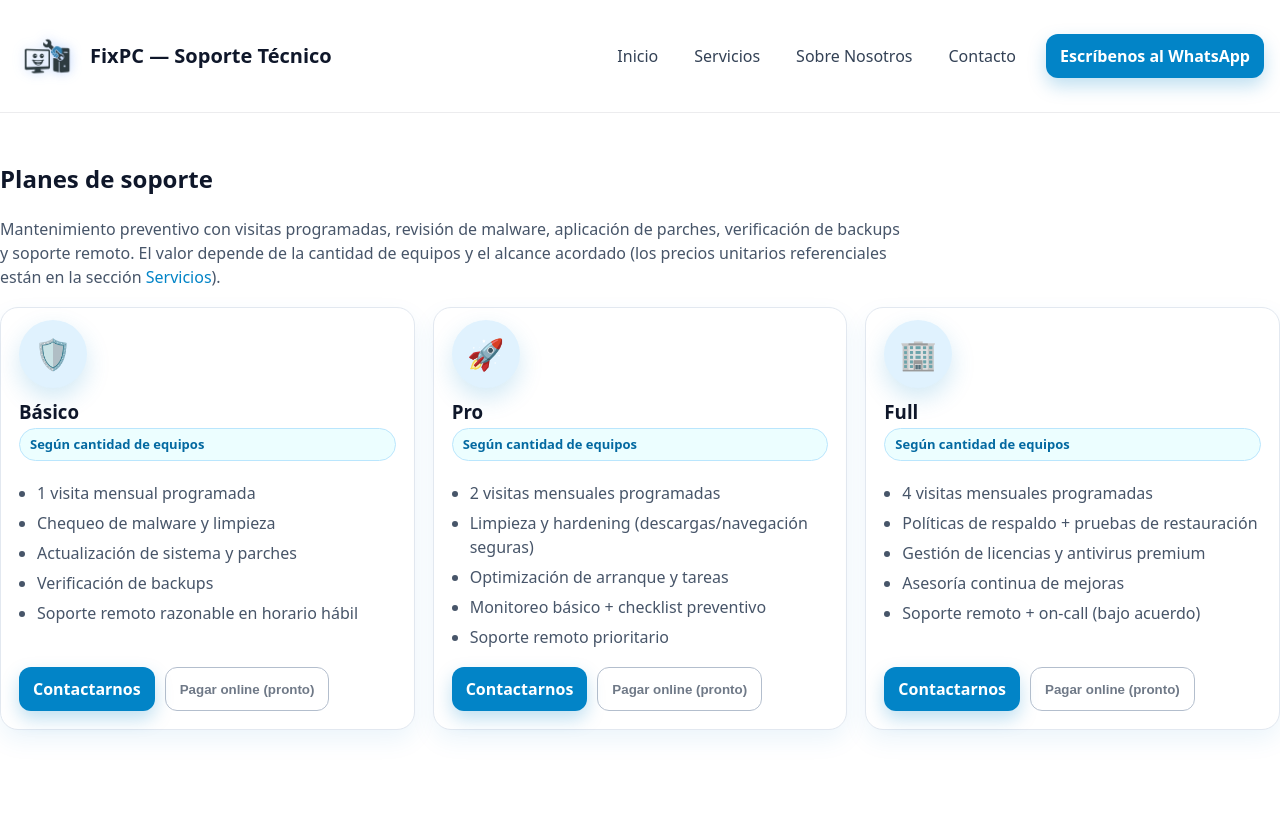
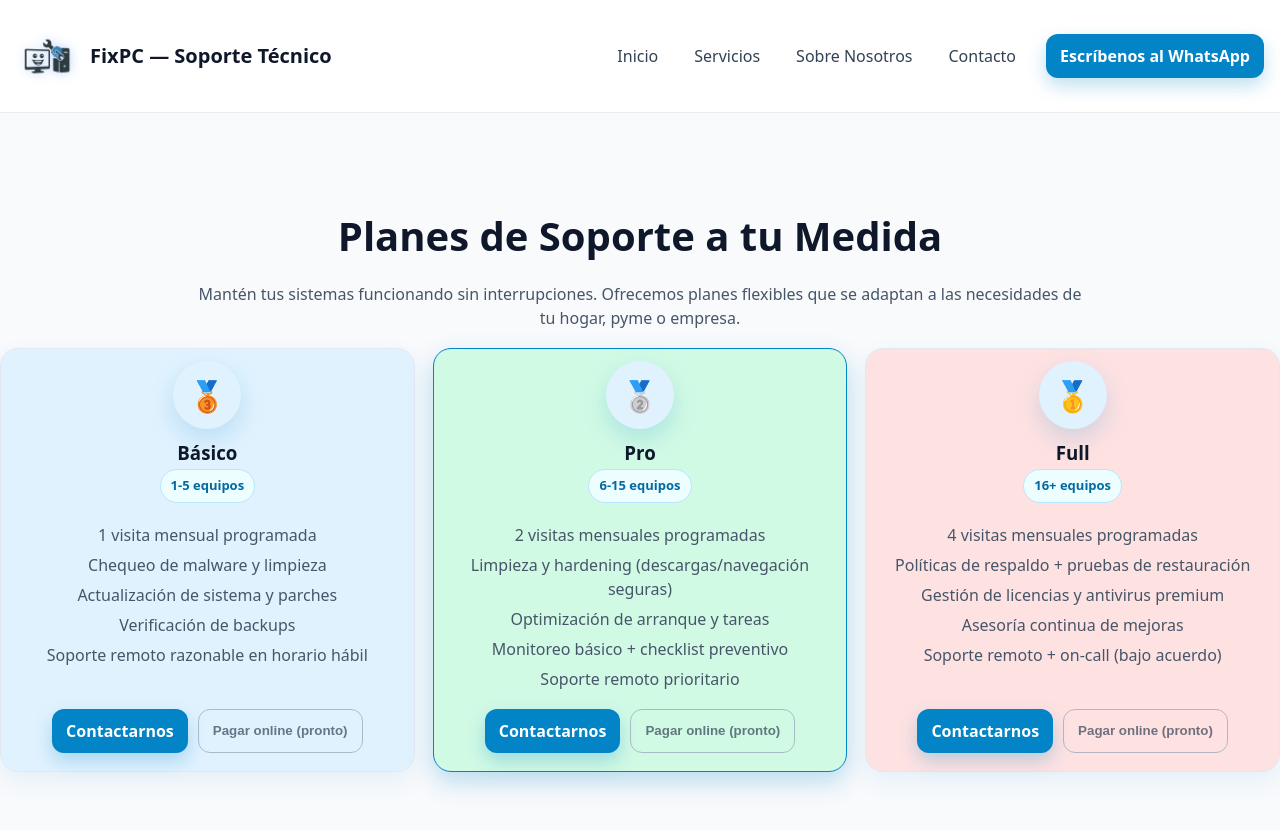
Before and after one commit to Darckbroos/soporte-tecnico-web, a React (Vite) app in the folder frontend/: page /planes in a window 1280 px wide. Before the commit the page ends 800 px from the top, so only its background shows below. Built offline with nearby package versions, Linux system fonts and the light colour scheme; no server answers.

Commit message:
feat: Enhance plan display on contact page

```diff
--- a/frontend/src/data/services.ts
+++ b/frontend/src/data/services.ts
@@ -194,7 +194,7 @@ export const servicios: Service[] = [
     slug: "creacion-paginas-web",
     orden: 4,
     titulo: "Creación de páginas web",
-    oculto: true,
+    oculto: false,
     extracto:
       "Sitios modernos, rápidos y medibles con prácticas SEO on-page e integraciones esenciales.",
     // Rango general del servicio (muestra en la card de /servicios)
--- a/frontend/src/pages/Contact.tsx
+++ b/frontend/src/pages/Contact.tsx
@@ -1,11 +1,62 @@
+import { useLocation } from "react-router-dom";
 import { CONTACT } from "../utils/contact";
 import ContactForm from "../components/ContactForm";
 
-const contactPhotos = [
-  "/img/servicios/Contactanos.png",
-];
+const contactPhotos = ["/img/servicios/Contactanos.png"];
+
+const PLANES = {
+  basico: {
+    titulo: "Básico",
+    precio: "25.000",
+    precioAnual: "300.000",
+    icono: "🥉",
+    servicios: [
+      "1 visita mensual programada",
+      "Chequeo de malware y limpieza",
+      "Actualización de sistema y parches",
+      "Verificación de backups",
+      "Soporte remoto razonable en horario hábil",
+    ],
+    mensaje:
+      "Hola, estoy interesado en el plan Básico de soporte. Me gustaría contratar el plan anual y recibir más información sobre los servicios incluidos.",
+  },
+  pro: {
+    titulo: "Pro",
+    precio: "50.000",
+    precioAnual: "600.000",
+    icono: "🥈",
+    servicios: [
+      "2 visitas mensuales programadas",
+      "Limpieza y hardening (descargas/navegación seguras)",
+      "Optimización de arranque y tareas",
+      "Monitoreo básico + checklist preventivo",
+      "Soporte remoto prioritario",
+    ],
+    mensaje:
+      "Hola, estoy interesado en el plan Pro de soporte. Me gustaría contratar el plan anual y recibir más información sobre los servicios incluidos.",
+  },
+  full: {
+    titulo: "Full",
+    precio: "90.000",
+    precioAnual: "1.080.000",
+    icono: "🥇",
+    servicios: [
+      "4 visitas mensuales programadas",
+      "Políticas de respaldo + pruebas de restauración",
+      "Gestión de licencias y antivirus premium",
+      "Asesoría continua de mejoras",
+      "Soporte remoto + on-call (bajo acuerdo)",
+    ],
+    mensaje:
+      "Hola, estoy interesado en el plan Full de soporte. Me gustaría contratar el plan anual y recibir más información sobre los servicios incluidos.",
+  },
+};
 
 export default function Contact() {
+  const location = useLocation();
+  const planSlug = location.state?.plan;
+  const plan = planSlug ? PLANES[planSlug] : null;
+
   return (
     <main>
       <section
@@ -23,8 +74,16 @@ export default function Contact() {
             ¿Necesitas soporte ahora o prefieres una cotización? Escríbenos,
             llámanos o completa el formulario y te contactaremos a la brevedad.
           </p>
-          <div style={{ marginTop: 14, display: "flex", gap: 12, flexWrap: "wrap" }}>
-            <a className="btn" style={{ background: "#10b981" }} href={CONTACT.waUrl} target="_blank" rel="noreferrer">
+          <div
+            style={{ marginTop: 14, display: "flex", gap: 12, flexWrap: "wrap" }}
+          >
+            <a
+              className="btn"
+              style={{ background: "#10b981" }}
+              href={CONTACT.waUrl}
+              target="_blank"
+              rel="noreferrer"
+            >
               WhatsApp
             </a>
             <a className="btn btn-outline" href={CONTACT.mailto}>
@@ -34,7 +93,6 @@ export default function Contact() {
         </div>
       </section>
 
-      {/* === Franja de imágenes sobre el formulario === */}
       <section className="container contact-photos">
         <div className="contact-photos-row">
           <figure className="contact-photo">
@@ -43,29 +101,83 @@ export default function Contact() {
         </div>
       </section>
 
-      {/* === Formulario + info === */}
+      {plan && (
+        <section className="container" style={{ padding: "10px 0 0" }}>
+          <div style={{ maxWidth: 450, margin: "0 auto 24px" }}>
+            <article className={`price-card price-card--${planSlug}`}>
+              <div className="price-badge-wrapper">
+                <div className="price-badge">{plan.icono}</div>
+              </div>
+              <h3 className="price-title">{plan.titulo}</h3>
+              <div className="price-sub">
+                Pago anual de ${plan.precioAnual} (equivale a ${plan.precio} mensual)
+              </div>
+
+              <div className="price-features" style={{ marginTop: 16 }}>
+                {plan.servicios.map((s, i) => (
+                  <p key={i}>{s}</p>
+                ))}
+              </div>
+            </article>
+          </div>
+        </section>
+      )}
+
       <section className="container" style={{ padding: "10px 0 36px" }}>
-        <div className="grid" style={{ gridTemplateColumns: "minmax(0,1fr) 380px", gap: 24 }}>
+        <div
+          className="grid"
+          style={{ gridTemplateColumns: "minmax(0,1fr) 380px", gap: 24 }}
+        >
           <div className="card" id="contacto">
             <h3>Solicita tu soporte</h3>
-            <ContactForm />
+            <ContactForm initialMessage={plan?.mensaje} />
           </div>
 
           <aside className="card">
             <h3>Información</h3>
-            <ul style={{ paddingLeft: 18, color: "#475569", marginTop: 8, lineHeight: 1.9 }}>
-              <li><strong>Marca:</strong> {CONTACT.brand}</li>
-              <li><strong>Teléfono:</strong> {CONTACT.phoneDisplay}</li>
-              <li><strong>Correo:</strong> {CONTACT.email}</li>
-              <li><strong>Dirección:</strong> {CONTACT.address}</li>
-              <li><strong>Horario:</strong> {CONTACT.hours}</li>
+            <ul
+              style={{
+                paddingLeft: 18,
+                color: "#475569",
+                marginTop: 8,
+                lineHeight: 1.9,
+              }}
+            >
+              <li>
+                <strong>Marca:</strong> {CONTACT.brand}
+              </li>
+              <li>
+                <strong>Teléfono:</strong> {CONTACT.phoneDisplay}
+              </li>
+              <li>
+                <strong>Correo:</strong> {CONTACT.email}
+              </li>
+              <li>
+                <strong>Dirección:</strong> {CONTACT.address}
+              </li>
+              <li>
+                <strong>Horario:</strong> {CONTACT.hours}
+              </li>
             </ul>
 
-            <div style={{ marginTop: 12, display: "flex", gap: 10, flexWrap: "wrap" }}>
-              <a className="btn" style={{ background: "#10b981" }} href={CONTACT.waUrl} target="_blank" rel="noreferrer">
+            <div
+              style={{ marginTop: 12, display: "flex", gap: 10, flexWrap: "wrap" }}
+            >
+              <a
+                className="btn"
+                style={{ background: "#10b981" }}
+                href={CONTACT.waUrl}
+                target="_blank"
+                rel="noreferrer"
+              >
                 WhatsApp
               </a>
-              <a className="btn btn-outline" href={CONTACT.mapsUrl} target="_blank" rel="noreferrer">
+              <a
+                className="btn btn-outline"
+                href={CONTACT.mapsUrl}
+                target="_blank"
+                rel="noreferrer"
+              >
                 Ver en Maps
               </a>
             </div>
--- a/frontend/src/pages/Plans.tsx
+++ b/frontend/src/pages/Plans.tsx
@@ -5,8 +5,8 @@ const PLANES = [
   {
     slug: "basico",
     titulo: "Básico",
-    resumen: "Según cantidad de equipos",
-    icono: "🛡️",
+    resumen: "1-5 equipos",
+    icono: "🥉",
     bullets: [
       "1 visita mensual programada",
       "Chequeo de malware y limpieza",
@@ -18,8 +18,8 @@ const PLANES = [
   {
     slug: "pro",
     titulo: "Pro",
-    resumen: "Según cantidad de equipos",
-    icono: "🚀",
+    resumen: "6-15 equipos",
+    icono: "🥈",
     bullets: [
       "2 visitas mensuales programadas",
       "Limpieza y hardening (descargas/navegación seguras)",
@@ -31,8 +31,8 @@ const PLANES = [
   {
     slug: "full",
     titulo: "Full",
-    resumen: "Según cantidad de equipos",
-    icono: "🏢",
+    resumen: "16+ equipos",
+    icono: "🥇",
     bullets: [
       "4 visitas mensuales programadas",
       "Políticas de respaldo + pruebas de restauración",
@@ -45,34 +45,32 @@ const PLANES = [
 
 export default function SupportPlans() {
   return (
-    <section id="planes" className="container pricing">
+    <section id="planes" className="container pricing plans-section">
       <div className="pricing-head">
-        <h2>Planes de soporte</h2>
+        <h2>Planes de Soporte a tu Medida</h2>
         <p className="muted">
-          Mantenimiento preventivo con visitas programadas, revisión de malware, aplicación
-          de parches, verificación de backups y soporte remoto. El valor depende de la
-          cantidad de equipos y el alcance acordado (los precios unitarios referenciales
-          están en la sección <Link to="/servicios">Servicios</Link>).
+          Mantén tus sistemas funcionando sin interrupciones. Ofrecemos planes flexibles que se adaptan a las necesidades de tu hogar, pyme o empresa.
         </p>
       </div>
 
       <div className="price-grid">
         {PLANES.map((p) => (
-          <article key={p.slug} className="price-card hover-up">
-            <div className="price-badge">{p.icono}</div>
+          <article key={p.slug} className={`price-card hover-up price-card--${p.slug} ${p.slug === 'pro' ? 'highlight' : ''}`}>
+            <div className="price-badge-wrapper">
+                <div className="price-badge">{p.icono}</div>
+            </div>
             <h3 className="price-title">{p.titulo}</h3>
             <div className="price-sub"> {p.resumen} </div>
 
-            <ul className="price-features">
-              {p.bullets.map((b, i) => <li key={i}>{b}</li>)}
-            </ul>
+            <div className="price-features">
+              {p.bullets.map((b, i) => <p key={i}>{b}</p>)}
+            </div>
 
             <div className="price-actions">
               <Link className="btn" to="/contacto" state={{ plan: p.slug }}>
                 Contactarnos
               </Link>
 
-              {/* Botón preparado para integrar pago más adelante */}
               <button
                 className="btn btn-outline soon"
                 type="button"
--- a/frontend/src/styles.css
+++ b/frontend/src/styles.css
@@ -269,8 +269,14 @@ input:focus, textarea:focus{
 
 
 /* ===== Pricing ===== */
-.pricing { padding: 28px 0 40px; }
-.pricing-head { max-width: 900px; margin-bottom: 18px; }
+.pricing {
+  padding: 28px 0 40px;
+}
+.pricing-head {
+  max-width: 900px;
+  margin: 0 auto 18px; /* Centrado */
+  text-align: center; /* Centrado */
+}
 
 .price-grid {
   display: grid;
@@ -291,6 +297,23 @@ input:focus, textarea:focus{
   isolation:isolate;
 }
 
+.price-card--basico {
+  background: #e0f2fe;
+}
+
+.price-card--pro {
+  background: #d1fae5;
+}
+
+.price-card--full {
+  background: #fee2e2;
+}
+
+.price-badge-wrapper {
+    display: flex;
+    justify-content: center;
+}
+
 /* Insignia circular arriba (como la segunda imagen) */
 .price-badge{
   width: 68px; height: 68px;
@@ -303,7 +326,10 @@ input:focus, textarea:focus{
   margin-top: -6px;
 }
 
-.price-title{ margin: 10px 0 2px; }
+.price-title{
+  margin: 10px 0 2px;
+  text-align: center;
+}
 .price-sub{
   font-weight: 600;
   font-size: 13px;
@@ -313,18 +339,25 @@ input:focus, textarea:focus{
   border-radius: 999px;
   display:inline-block;
   padding: 6px 10px;
+  text-align: center;
+  margin: 0 auto;
 }
 
 .price-features{
-  margin:14px 0 0; padding-left: 18px;
+  margin:14px 0 0;
+  padding-left: 0;
   color: var(--muted);
+  text-align: center;
 }
-.price-features li{ margin: 6px 0; }
+.price-features p{ margin: 6px 0; }
 
 .price-actions{
   margin-top:auto;
-  display:flex; gap: 10px; flex-wrap:wrap;
+  display:flex;
+  gap: 10px;
+  flex-wrap:wrap;
   padding-top: 12px;
+  justify-content: center;
 }
 
 /* Botón “pronto” deshabilitado */
@@ -772,3 +805,19 @@ select.input-like:focus {
 select.input-like option[value=""] {
   color: #94a3b8; /* slate-400 */
 }
+
+.plans-section {
+  background: #f8fafc;
+  padding: 60px 0;
+  text-align: center;
+}
+
+.plans-section h2 {
+  font-size: 2.5rem;
+  margin-bottom: 1rem;
+}
+
+.price-card.highlight {
+  border-color: var(--brand);
+  box-shadow: 0 10px 24px rgba(2, 132, 199, 0.25);
+}
```
Also changed, not shown: frontend/src/components/ContactForm.tsx (+12 -8 lines), 3 other files (tests, documents, lock files or other folders).
